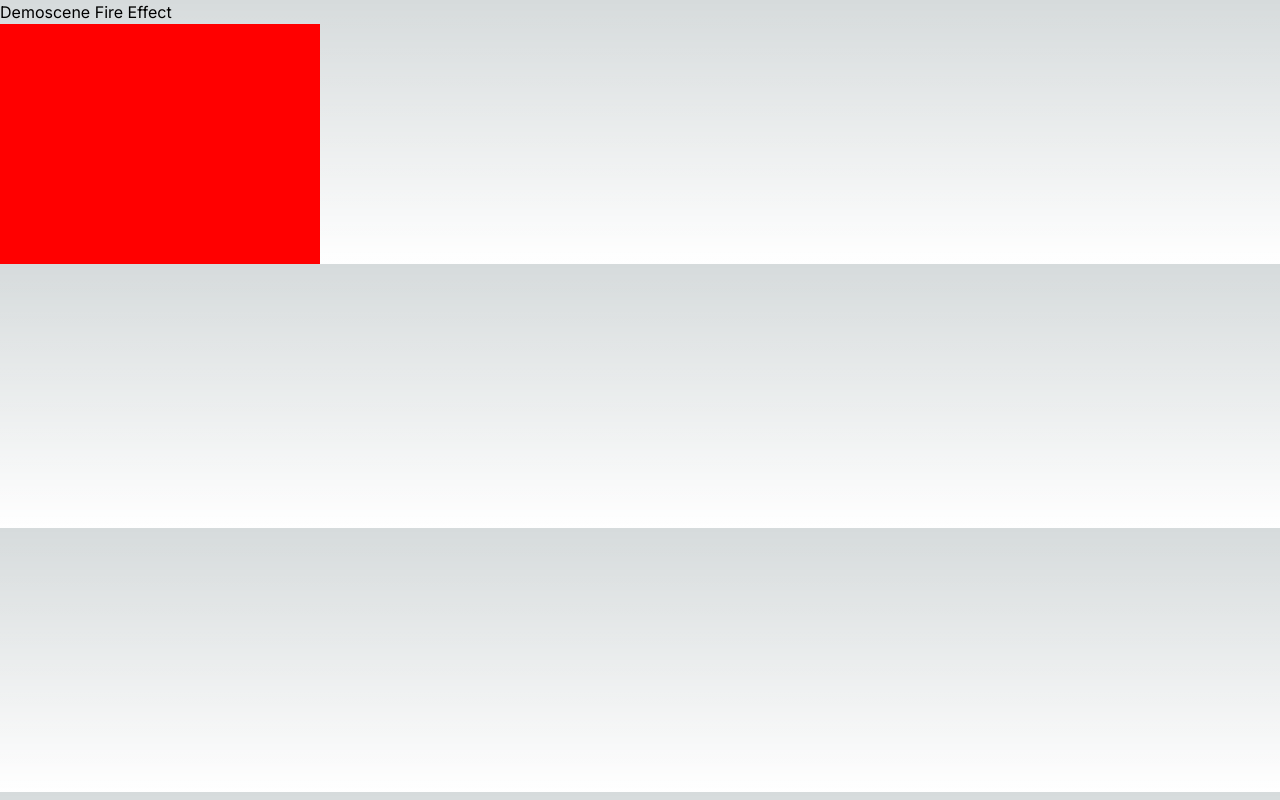
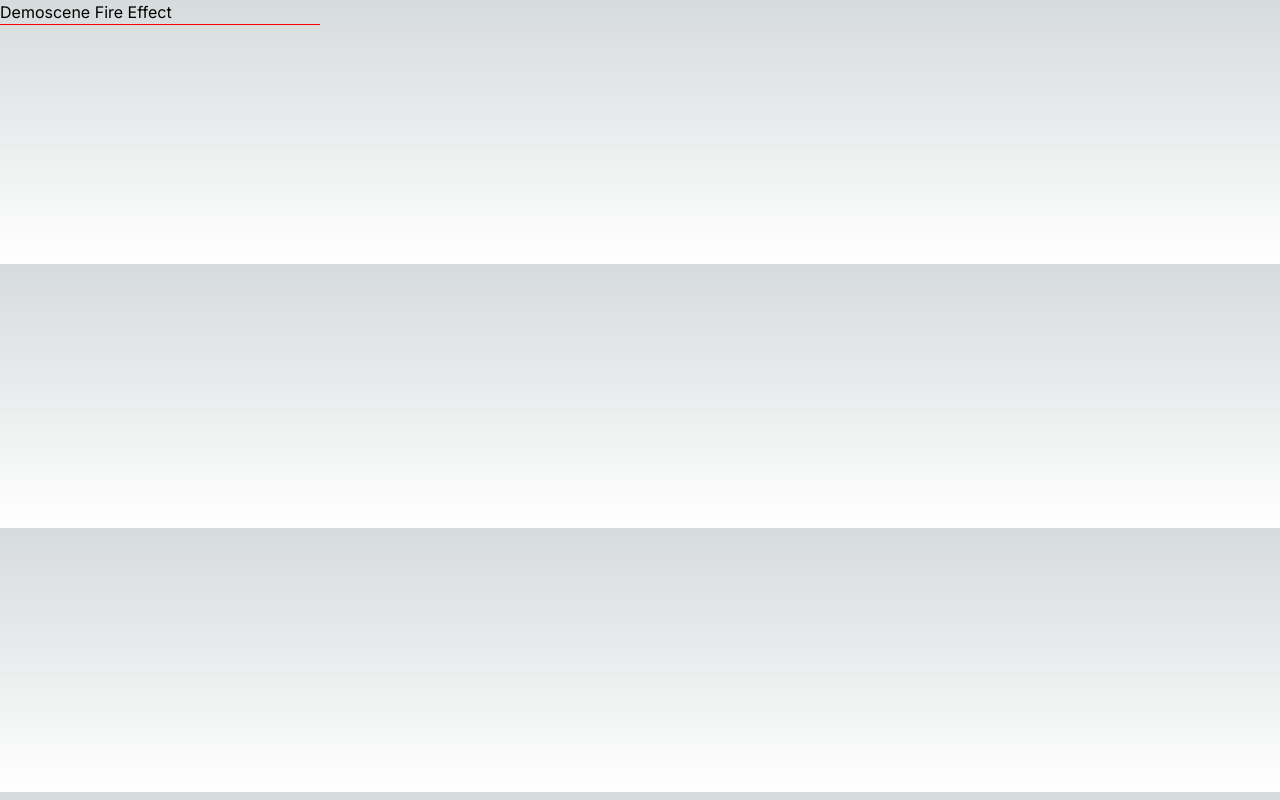
Before and after one commit to JakeCallery/DemoSceneFire, a Next.js app: page / in a window 1280 px wide. Built offline with nearby package versions, Linux system fonts and the light colour scheme.

Commit message:
refactors canvas to more general PixelCanvas element, and implements basic render loop

```diff
--- a/app/components/FireCanvas/FireCanvas.tsx
+++ b/app/components/FireCanvas/FireCanvas.tsx
@@ -1,23 +1,28 @@
 "use client";
 import React, { useEffect, useRef } from "react";
+import PixelCanvas from "../PixelCanvas";
+
+const WIDTH = 320;
+const HEIGHT = 240;
 
 const FireCanvas = () => {
-  const canvasRef = useRef<HTMLCanvasElement | null>(null);
-
-  useEffect(() => {
-    const canvas  = canvasRef.current;
-    const ctx = canvas?.getContext("2d");
-    if(ctx) {
-      ctx.fillStyle = "#FF0000";
-      ctx.fillRect(0,0, ctx.canvas.width, ctx.canvas.height);
+  function updatePixels(imageData: ImageData) {
+    for (let offset = 0; offset < WIDTH * 4; offset += 4) {
+      imageData.data[offset] = 255;
+      imageData.data[offset + 3] = 255;
     }
 
-  }, []);
+    // console.log("Pixels Updated");
+    return imageData;
+  }
 
   return (
-    <div>
-      <canvas ref={canvasRef} id="firecanvas" width="320" height="240" />
-    </div>
+    <PixelCanvas
+      id={"firecanvas"}
+      width={WIDTH}
+      height={HEIGHT}
+      updatePixels={updatePixels}
+    />
   );
 };
 
--- /dev/null
+++ b/app/components/PixelCanvas/PixelCanvas.tsx
@@ -0,0 +1,37 @@
+import React, { useEffect, useRef } from "react";
+
+interface CanvasProps {
+  id: string;
+  width: number;
+  height: number;
+  updatePixels: (imageData: ImageData) => ImageData;
+}
+
+const PixelCanvas = ({ id, width, height, updatePixels }: CanvasProps) => {
+  const canvasRef = useRef<HTMLCanvasElement | null>(null);
+
+  useEffect(() => {
+    const canvas = canvasRef.current;
+    const ctx = canvas?.getContext("2d");
+    let animationFrameId: number;
+
+    if (ctx) {
+      const imageData = ctx.createImageData(width, height);
+
+      const render = () => {
+        ctx.putImageData(updatePixels(imageData), 0, 0);
+        animationFrameId = window.requestAnimationFrame(render);
+      };
+
+      render();
+    }
+
+    return () => {
+      window.cancelAnimationFrame(animationFrameId);
+    };
+  }, [updatePixels, height, width]);
+
+  return <canvas id={id} ref={canvasRef} width={width} height={height} />;
+};
+
+export default PixelCanvas;
--- /dev/null
+++ b/app/components/PixelCanvas/index.js
@@ -0,0 +1,2 @@
+import PixelCanvas from "./PixelCanvas";
+export default PixelCanvas;
```
